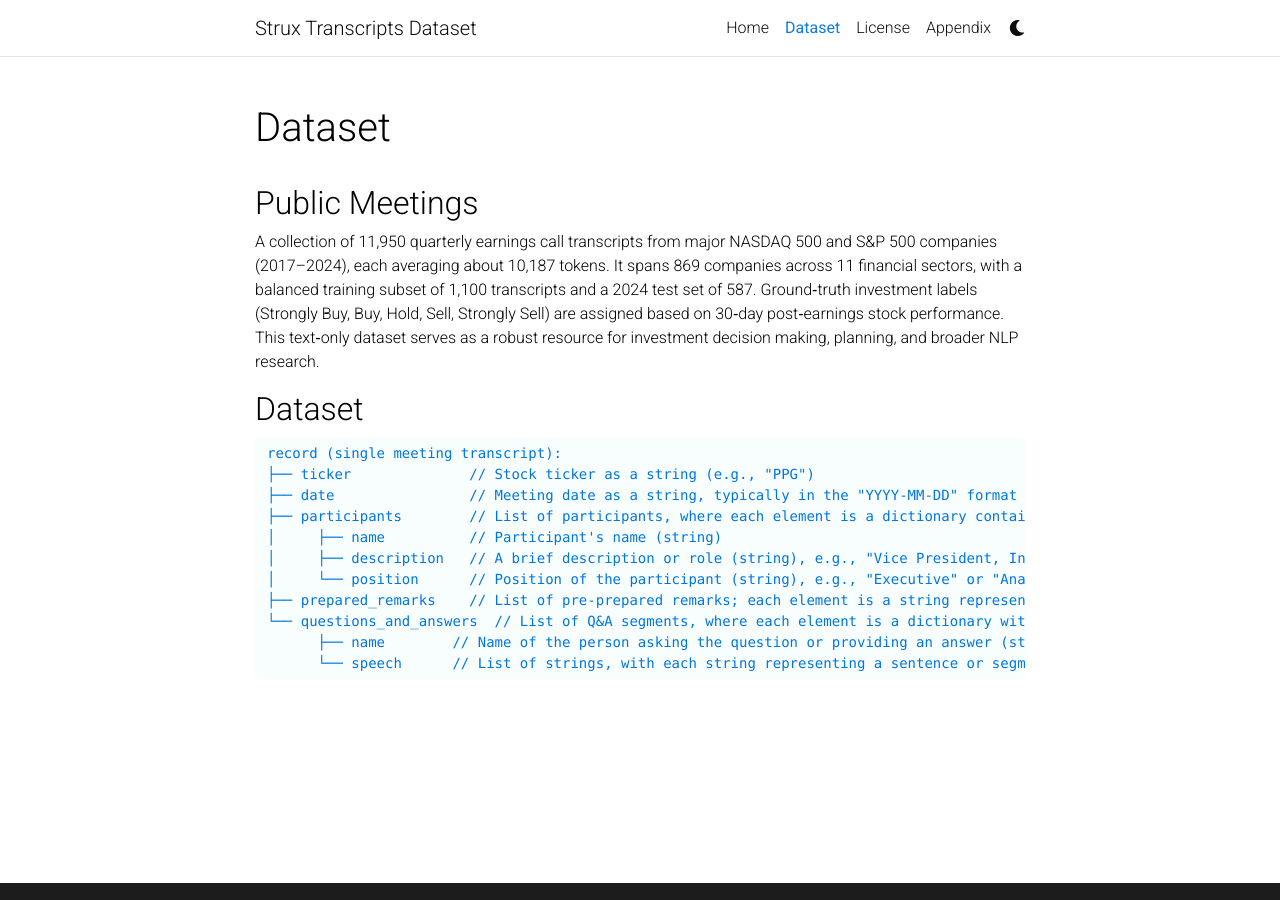
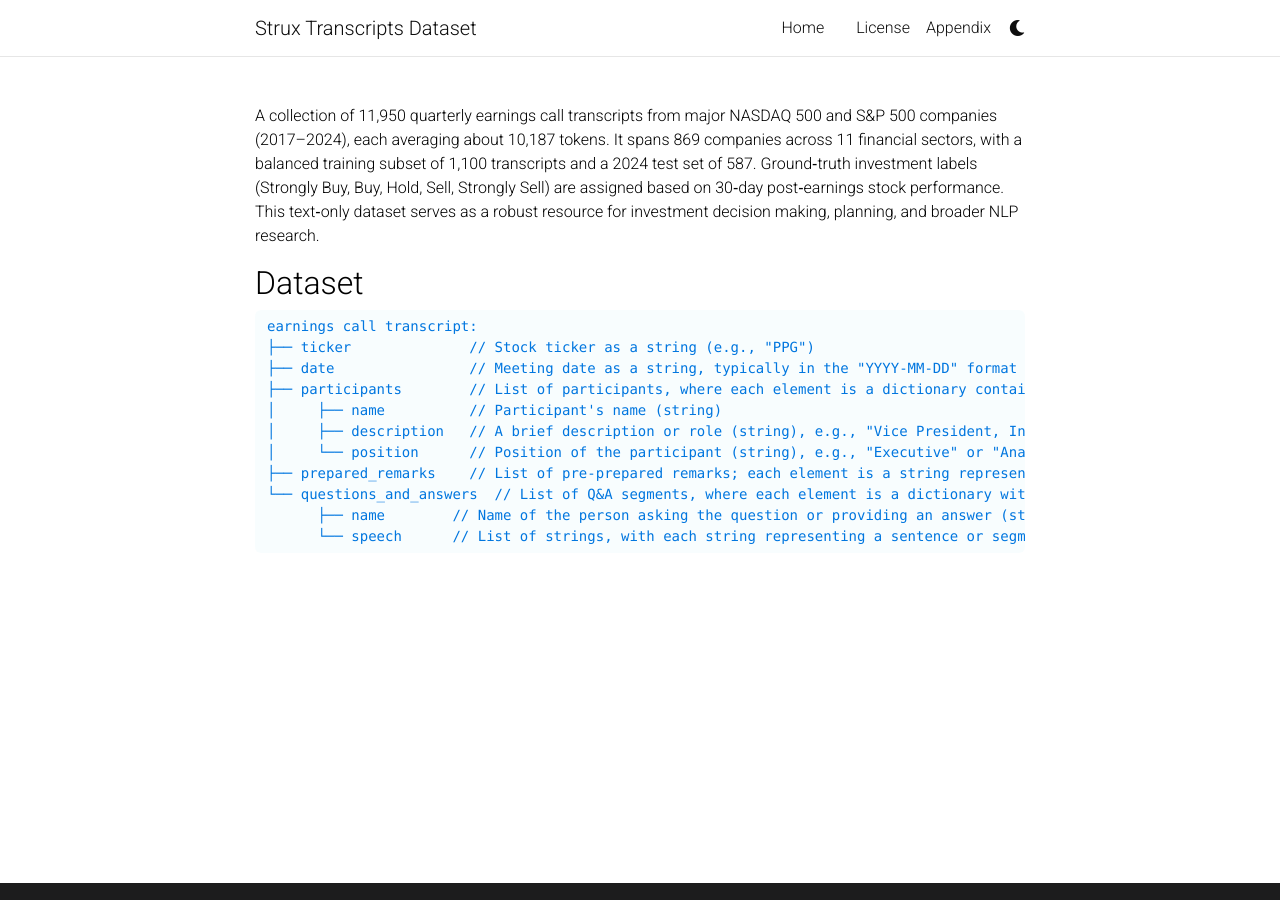
Before and after one commit to struxData/struxData.github.io, a Jekyll site: the page built from _pages/dataset.md, in a window 1280 px wide. Built offline with Jekyll 4.4.1, drawn with Linux system fonts in a browser that asks for light colours; comment, search, counter and statistics services are not loaded; a style sheet for code colours, icons or effects is not loaded.

Commit message:
Update dataset.md

````diff
--- a/_pages/dataset.md
+++ b/_pages/dataset.md
@@ -1,18 +1,17 @@
 ---
 layout: page
 permalink: /dataset/
-title: Dataset
+
 description:
 nav: true
 nav_order: 2
 ---
 
-## Public Meetings
 A collection of 11,950 quarterly earnings call transcripts from major NASDAQ 500 and S&P 500 companies (2017–2024), each averaging about 10,187 tokens. It spans 869 companies across 11 financial sectors, with a balanced training subset of 1,100 transcripts and a 2024 test set of 587. Ground‐truth investment labels (Strongly Buy, Buy, Hold, Sell, Strongly Sell) are assigned based on 30‐day post‐earnings stock performance. This text‐only dataset serves as a robust resource for investment decision making, planning, and broader NLP research.
 
 ## Dataset
 ```
-record (single meeting transcript):
+earnings call transcript:
 ├── ticker              // Stock ticker as a string (e.g., "PPG")
 ├── date                // Meeting date as a string, typically in the "YYYY-MM-DD" format
 ├── participants        // List of participants, where each element is a dictionary containing:
````
